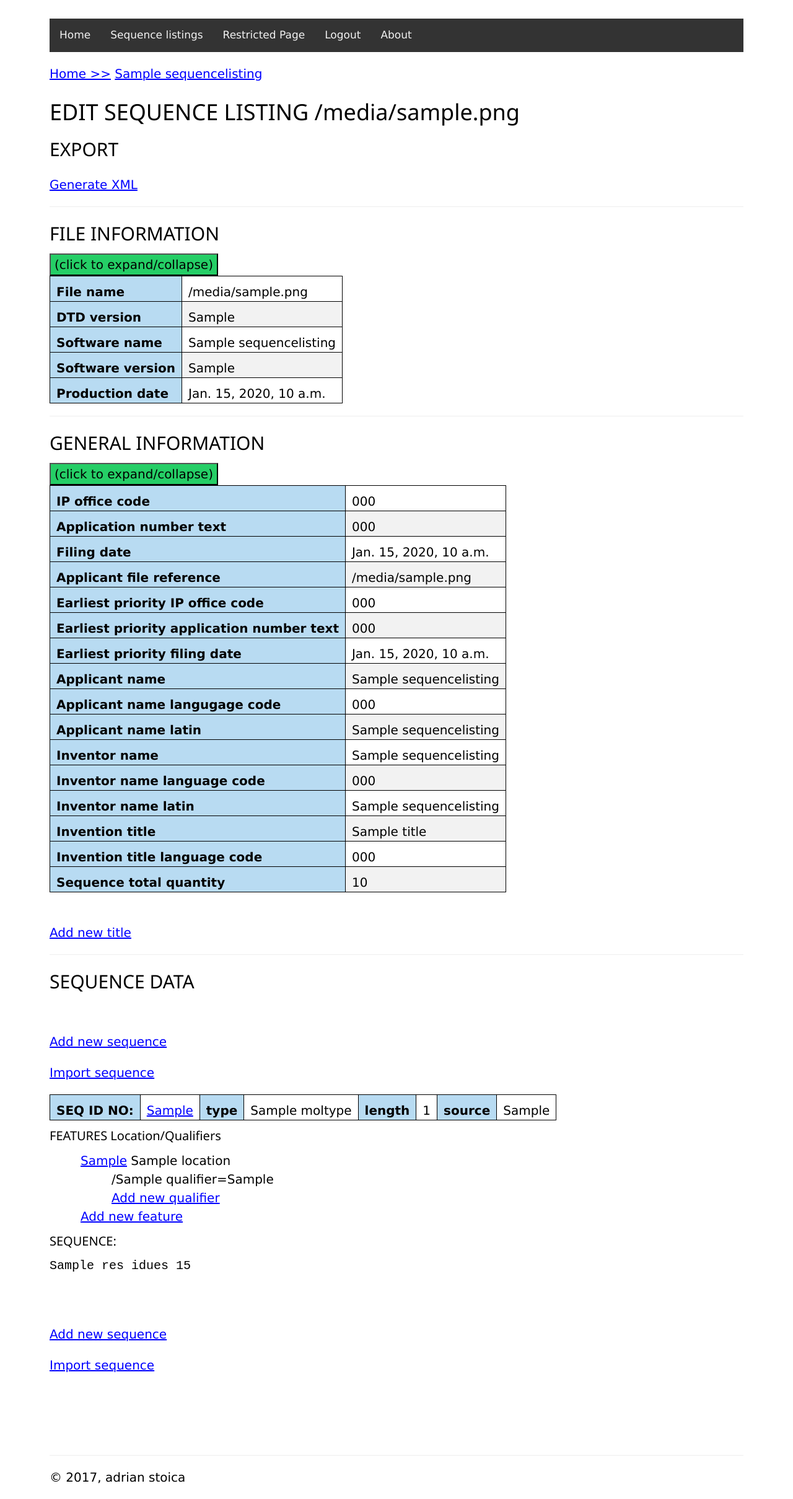
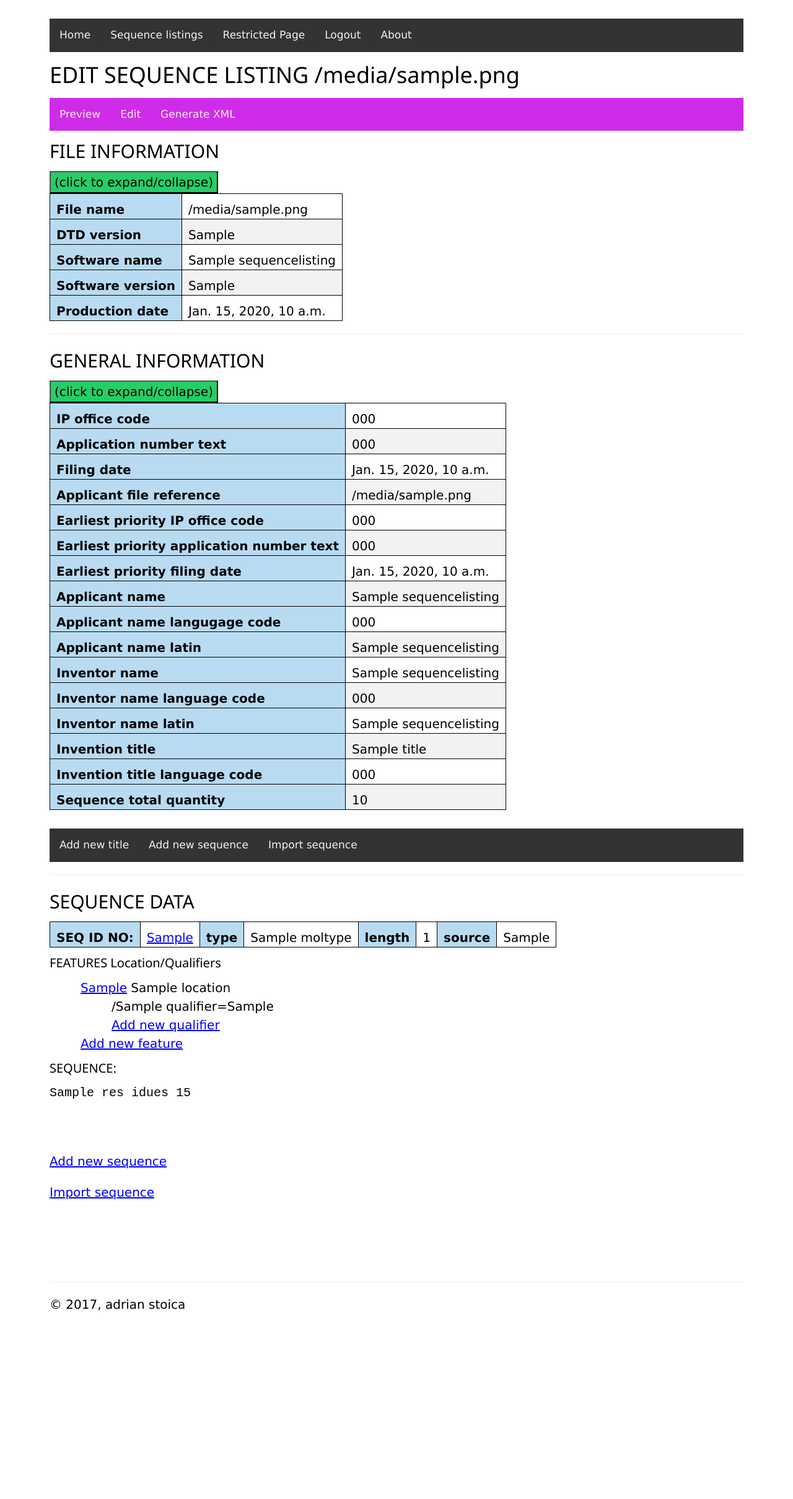
Before and after one commit to sadrians/st26proto, a Django app: template authoringtool/sequencelistings/templates/sequencelistings/edit_seql.html in a window 1280 px wide. Shown: the part 114-2533 px from the top of the page at 62% size. After the commit the page ends 2229 px from the top, so only its background shows below. Run offline with Django 3.2, Linux system fonts and the light colour scheme; a user stored in the database is signed in; tables that the repository leaves empty hold one stand-in row (values such as "Sample post"); the template is opened without the code that fills it: most values are stand-ins (such as "Sample title", 1, 10 or a date in 2020); data that the repository does not hold is empty.

Commit message:
Reorganise links on detail  and edit_seql pages.

```diff
--- a/authoringtool/sequencelistings/static/sequencelistings/output/resources/style_colour.css
+++ b/authoringtool/sequencelistings/static/sequencelistings/output/resources/style_colour.css
@@ -39,6 +39,10 @@ header {
 .topnav a.active {
     background-color: #4CAF50;
     color: white;
+}
+
+#seqlTopnav {
+    background-color: #ce2ce8;
 }
 
 /* end of topnav */
--- a/authoringtool/sequencelistings/templates/sequencelistings/edit_seql.html
+++ b/authoringtool/sequencelistings/templates/sequencelistings/edit_seql.html
@@ -3,18 +3,21 @@
 {% load staticfiles %}
 
 {%block header_block %}
-    <p>
-        <a href="{% url 'sequencelistings:index' %}">Home &gt;&gt;</a>
-        <a href="{% url 'sequencelistings:detail' sequencelisting.pk %}">{{ sequencelisting }}</a>
-    </p>
     <h1>EDIT SEQUENCE LISTING {{ sequencelisting.fileName }}</h1>
 {% endblock %}
 
 {% block body_block %}
-
-    <h2>EXPORT</h2>
-    <p><a href="{% url 'sequencelistings:xmloutput' sequencelisting.pk %}">Generate XML</a></p>
-    <hr />
+ <!-- top nav bar -->
+    <div class='topnav' id='seqlTopnav'>
+        <a href="{% url 'sequencelistings:detail' sequencelisting.pk %}">Preview</a>
+        <!-- if the user is logged in show link for editing sequence data  -->
+        {% if user.is_authenticated %}
+            {% if sequencelisting.isEditable or user.is_staff  %}
+                <a href="{% url 'sequencelistings:edit_seql' sequencelisting.pk %}">Edit</a>
+            {% endif %}
+        {% endif %}
+        <a href="{% url 'sequencelistings:xmloutput' sequencelisting.pk %}">Generate XML</a>
+    </div>
 
     <!-- file information - from XML root attributes =============================== -->
     <h2>FILE INFORMATION</h2>
@@ -108,28 +111,21 @@
 
     <!-- END GENERAL INFORMATION accordion ========================== -->
 
-    <!-- if the user is logged in show link for adding title  -->
+    <!-- test -->
+    <br>
     {% if user.is_authenticated %}
-        <br />
         {% if sequencelisting.isEditable or user.is_staff  %}
-            <p><a href="{% url 'sequencelistings:add_title' sequencelisting.pk %}">Add new title</a></p>
+            <div class='topnav' id='editTopnav'>
+                <a href="{% url 'sequencelistings:add_title' sequencelisting.pk %}">Add new title</a>
+                <a href="{% url 'sequencelistings:add_seq' sequencelisting.pk %}">Add new sequence</a>
+                <a href="{% url 'sequencelistings:import_seq' sequencelisting.pk %}">Import sequence</a>
+            </div>
         {% endif %}
+    {% endif %}
+    <hr />
 
-    {% endif %}
-
-    <hr />
     <!-- SEQUENCES ==================================================-->
     <h2>SEQUENCE DATA</h2>
-    <br>
-
-    <!-- if the user is logged in show links for adding and importing sequence  -->
-    {% if user.is_authenticated %}
-        {% if sequencelisting.isEditable or user.is_staff  %}
-            <p><a href="{% url 'sequencelistings:add_seq' sequencelisting.pk %}">Add new sequence</a></p>
-            <p><a href="{% url 'sequencelistings:import_seq' sequencelisting.pk %}">Import sequence</a></p>
-        {% endif %}
-    {% endif %}
-
     <!-- display the existent sequences -->
     {% for seq in sequencelisting.sequence_set.all %}
         <table class="genTable">
@@ -193,6 +189,7 @@
             {% endif %}
         {% endif %}
         <!-- END FEATURE TABLE -->
+
         <!-- RESIDUES -->
         <h4 id="sequenceHeading">SEQUENCE:</h4>
         <div class="residues">
```
Also changed, not shown: authoringtool/functional_tests/tests.py (+12 -6 lines), authoringtool/sequencelistings/templates/sequencelistings/detail.html (+14 -18 lines).
